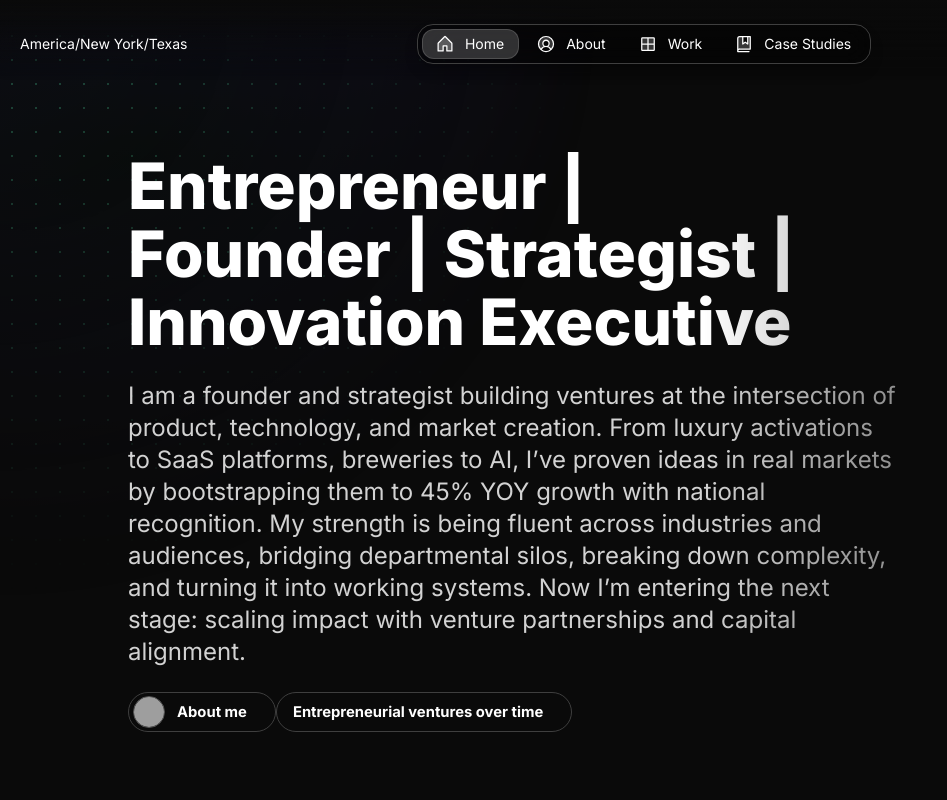
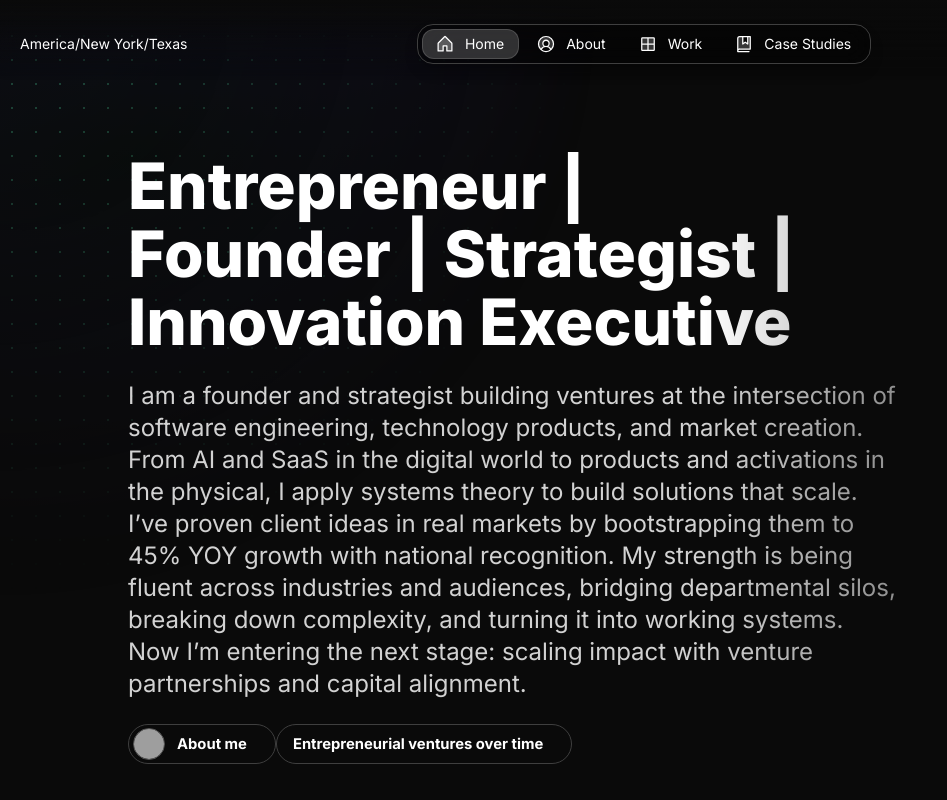
Before and after one commit to CogSciOliver/danii-oliver-portfolio-2025, a Next.js app: page /en in a window 1280 px wide. Shown: the top 800 px of the page, without its empty margins (0-947 px from the left). Built offline with nearby package versions, Linux system fonts and the light colour scheme; grey boxes are pictures that could not be loaded.

Commit message:
updated about 9/13

```diff
--- a/src/app/resources/content.js
+++ b/src/app/resources/content.js
@@ -51,13 +51,14 @@ const home = {
 	subline: (
 		<>
 			I am a founder and strategist building ventures at the intersection
-			of product, technology, and market creation. From luxury activations
-			to SaaS platforms, breweries to AI, I’ve proven ideas in real
-			markets by bootstrapping them to 45% YOY growth with national
-			recognition. My strength is being fluent across industries and
-			audiences, bridging departmental silos, breaking down complexity,
-			and turning it into working systems. Now I’m entering the next
-			stage: scaling impact with venture partnerships and capital
+			of software engineering, technology products, and market creation.
+			From AI and SaaS in the digital world to products and activations in
+			the physical, I apply systems theory to build solutions that scale.
+			I’ve proven client ideas in real markets by bootstrapping them to 45% YOY
+			growth with national recognition. My strength is being fluent across
+			industries and audiences, bridging departmental silos, breaking down
+			complexity, and turning it into working systems. Now I’m entering
+			the next stage: scaling impact with venture partnerships and capital
 			alignment.
 		</>
 	),
```
